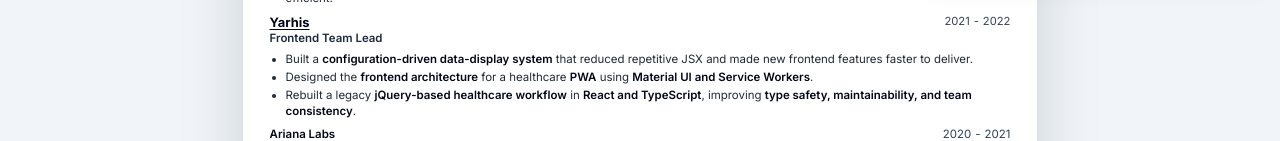
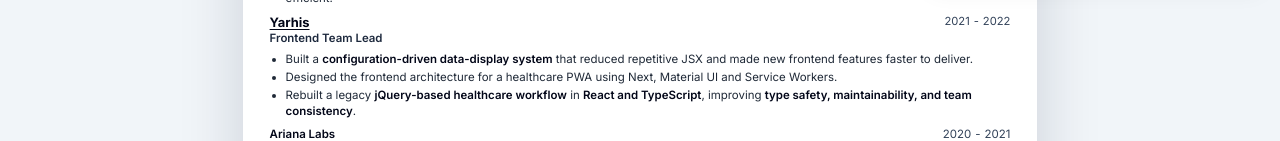
Before and after one commit to AliBakhshandeh/ats-resume-maker, a Next.js app: page / in a window 1280 px wide. Shown: the part 811-952 px from the top of the page. Built offline with nearby package versions, Linux system fonts and the light colour scheme.

Commit message:
fix: update frontend architecture description in resume data to include Next.js

```diff
--- a/src/data/resume.ts
+++ b/src/data/resume.ts
@@ -215,7 +215,7 @@ export const resumeData: ResumeData = {
           enabled: true,
         },
         {
-          text: "Designed the **frontend architecture** for a healthcare **PWA** using **Material UI and Service Workers**.",
+          text: "Designed the frontend architecture for a healthcare PWA using Next, Material UI and Service Workers.",
           enabled: true,
         },
         {
@@ -461,7 +461,7 @@ export const resumeDataFa: ResumeData = {
           enabled: true,
         },
         {
-          text: "طراحی **معماری فرانت‌اند** برای یک **PWA حوزه سلامت** با استفاده از **Material UI و Service Workers**.",
+          text: "طراحی معماری فرانت‌اند برای یک PWA حوزه سلامت با استفاده از Next، Material UI و Service Workers.",
           enabled: true,
         },
         {
```
